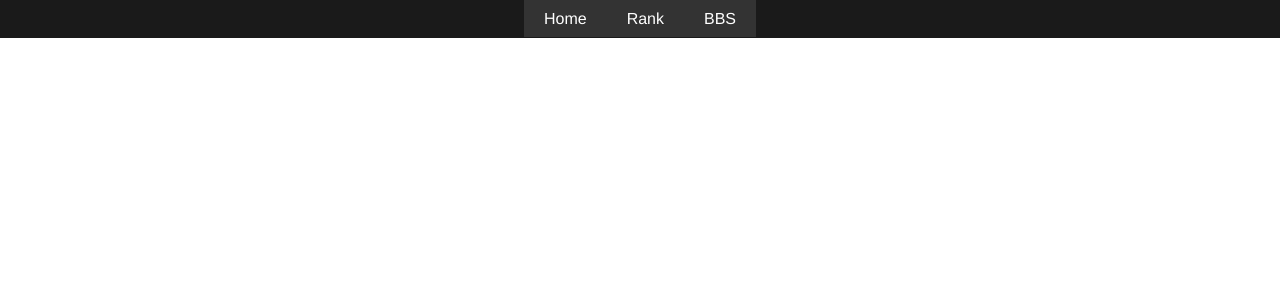
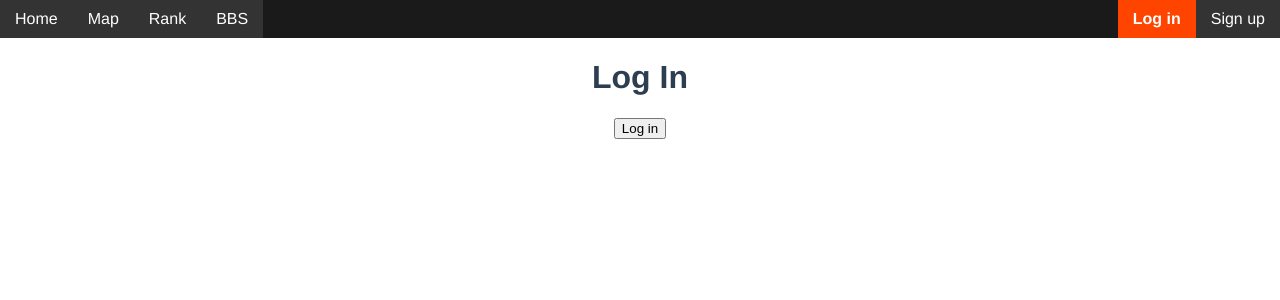
Before and after one commit to Yosame08/WorldTreeII, a Vue app in the folder worldtree_front/: page /login in a window 1280 px wide. Before the commit this address had no page. Shown: the top 300 px of the page. Built offline with nearby package versions, Linux system fonts and the light colour scheme.

Commit message:
Add Login and Signup (API not finished yet)

```diff
--- a/worldtree_front/package.json
+++ b/worldtree_front/package.json
@@ -9,6 +9,7 @@
   "dependencies": {
     "axios": "^1.7.4",
     "core-js": "^3.8.3",
+    "mockjs": "^1.1.0",
     "vue": "^3.2.13",
     "vue-router": "^4.4.3"
   },
--- a/worldtree_front/src/App.vue
+++ b/worldtree_front/src/App.vue
@@ -1,16 +1,17 @@
+<!-- src/App.vue -->
 <template>
-  <div id="nav">
-    <router-link to="/" class="nav-link" active-class="nav-link-active">Home</router-link>
-    <router-link to="/rank" class="nav-link" active-class="nav-link-active">Rank</router-link>
-    <router-link to="/bbs" class="nav-link" active-class="nav-link-active">BBS</router-link>
-  </div>
+  <NavBar />
   <router-view></router-view>
 </template>
 
 <script>
+import NavBar from './components/NavBar.vue';
+
 export default {
   name: 'App',
-  components: {}
+  components: {
+    NavBar
+  }
 }
 </script>
 
@@ -26,29 +27,6 @@ html, body {
   -moz-osx-font-smoothing: grayscale;
   text-align: center;
   color: #2c3e50;
-}
-
-#nav {
-  background-color: #1a1a1a;
-  padding: 10px;
-  margin: 0; /* Ensure no margin around the nav bar */
-}
-
-.nav-link {
-  text-decoration: none;
-  color: white;
-  padding: 10px 20px;
-  margin: 0px 0;
-  background-color: #333;
-  transition: background-color 0.3s;
-}
-
-.nav-link:hover {
-  background-color: #555;
-}
-
-.nav-link-active {
-  background-color: #f40;
-  font-weight: bold;
+  margin: 0;
 }
 </style>
--- /dev/null
+++ b/worldtree_front/src/components/Map.vue
@@ -0,0 +1,4 @@
+<template>
+  <h1>This is Map.</h1>
+  <h2>H2 template</h2>
+</template>
--- /dev/null
+++ b/worldtree_front/src/components/NavBar.vue
@@ -0,0 +1,98 @@
+<!-- src/components/NavBar.vue -->
+<template>
+  <div id="nav">
+    <router-link to="/" class="nav-link" active-class="nav-link-active">Home</router-link>
+    <router-link to="/map" class="nav-link" active-class="nav-link-active">Map</router-link>
+    <router-link to="/rank" class="nav-link" active-class="nav-link-active">Rank</router-link>
+    <router-link to="/bbs" class="nav-link" active-class="nav-link-active">BBS</router-link>
+    <div class="auth-section">
+      <template v-if="!isLoggedIn">
+        <router-link to="/login" class="nav-link" active-class="nav-link-active">Log in</router-link>
+        <router-link to="/signup" class="nav-link" active-class="nav-link-active">Sign up</router-link>
+      </template>
+      <template v-else>
+        <span>{{ username }}</span>
+        <button @click="logout">Log out</button>
+      </template>
+    </div>
+  </div>
+</template>
+
+<script>
+import { logout } from '@/services/userService';
+
+export default {
+  name: 'NavBar',
+  data() {
+    return {
+      isLoggedIn: false,
+      username: ''
+    };
+  },
+  methods: {
+    async logout() {
+      try {
+        await logout();
+        this.isLoggedIn = false;
+        this.username = '';
+      } catch (error) {
+        console.error('Logout failed', error);
+      }
+    }
+  }
+}
+</script>
+
+<style>
+#nav {
+  background-color: #1a1a1a;
+  margin: 0;
+  display: flex;
+  justify-content: space-between;
+}
+
+.nav-links {
+  display: flex;
+}
+
+.nav-link {
+  text-decoration: none;
+  color: white;
+  padding: 10px 15px;
+  background-color: #333;
+  transition: background-color 0.3s;
+}
+
+.nav-link:hover:not(.nav-link-active) {
+  background-color: #555;
+}
+
+.nav-link-active:hover {
+  background-color: #d30; /* Darker orange color */
+}
+
+.nav-link-active {
+  background-color: #f40;
+  font-weight: bold;
+}
+
+.auth-section {
+  display: flex;
+  align-items: center;
+  margin-left: auto;
+}
+
+.auth-section button {
+  margin-left: 10px;
+  padding: 5px 10px;
+  background-color: #333;
+  color: white;
+  border: none;
+  cursor: pointer;
+  transition: background-color 0.3s;
+}
+
+.auth-section button:hover {
+  background-color: #555;
+}
+</style>
--- /dev/null
+++ b/worldtree_front/src/components/account/Login.vue
@@ -0,0 +1,25 @@
+<!-- src/components/account/Login.vue -->
+<template>
+  <div>
+    <h1>Log In</h1>
+    <button @click="login">Log in</button>
+  </div>
+</template>
+
+<script>
+import { login } from '@/services/userService';
+
+export default {
+  name: 'Login',
+  methods: {
+    async login() {
+      try {
+        const response = await login({ username: 'test', password: 'password' });
+        this.$emit('login-success', response.data.data.username);
+      } catch (error) {
+        console.error('Login failed', error);
+      }
+    }
+  }
+}
+</script>
--- /dev/null
+++ b/worldtree_front/src/components/account/Signup.vue
@@ -0,0 +1,25 @@
+<!-- src/components/account/Signup.vue -->
+<template>
+  <div>
+    <h1>Sign Up</h1>
+    <button @click="signup">Sign up</button>
+  </div>
+</template>
+
+<script>
+import { signup } from '@/services/userService';
+
+export default {
+  name: 'Signup',
+  methods: {
+    async signup() {
+      try {
+        const response = await signup({ username: 'newuser', password: 'password' });
+        this.$emit('signup-success', response.data.data.username);
+      } catch (error) {
+        console.error('Signup failed', error);
+      }
+    }
+  }
+}
+</script>
--- a/worldtree_front/src/main.js
+++ b/worldtree_front/src/main.js
@@ -2,10 +2,11 @@ import { createApp } from 'vue'
 import App from './App.vue'
 import axios from 'axios'
 import router from './router/router'
+import './mock.js'
 
 axios.defaults.baseURL = 'http://localhost:8088'
 
 const app = createApp(App)
-app.config.globalProperties.$axios = axios
+// app.config.globalProperties.$axios = axios
 
 app.use(router).mount('#app')
--- /dev/null
+++ b/worldtree_front/src/mock.js
@@ -0,0 +1,24 @@
+import Mock from 'mockjs'
+
+Mock.setup({
+    timeout: '200-600'
+})
+
+Mock.mock('/api/login', 'post', {
+    code: 3040,
+    data: {
+        username: 'TestUser'
+    }
+});
+
+Mock.mock('/api/signup', 'post', {
+    code: 3030,
+    data: {
+        username: '@name'
+    }
+});
+
+Mock.mock('/api/logout', 'post', {
+    code: 200,
+    data: {}
+});
--- /dev/null
+++ b/worldtree_front/src/services/userService.js
@@ -0,0 +1,14 @@
+// src/services/userService.js
+import axios from 'axios';
+
+export const login = (credentials) => {
+    return axios.post('/api/login', credentials);
+};
+
+export const signup = (credentials) => {
+    return axios.post('/api/signup', credentials);
+};
+
+export const logout = () => {
+    return axios.post('/api/logout');
+};
```
Also changed, not shown: worldtree_front/src/router/router.js (+9 -3 lines), 2 other files (tests, documents, lock files or other folders).
